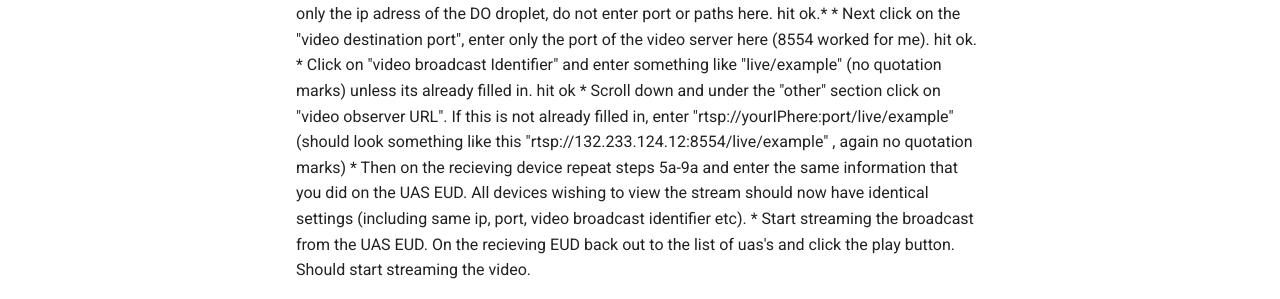
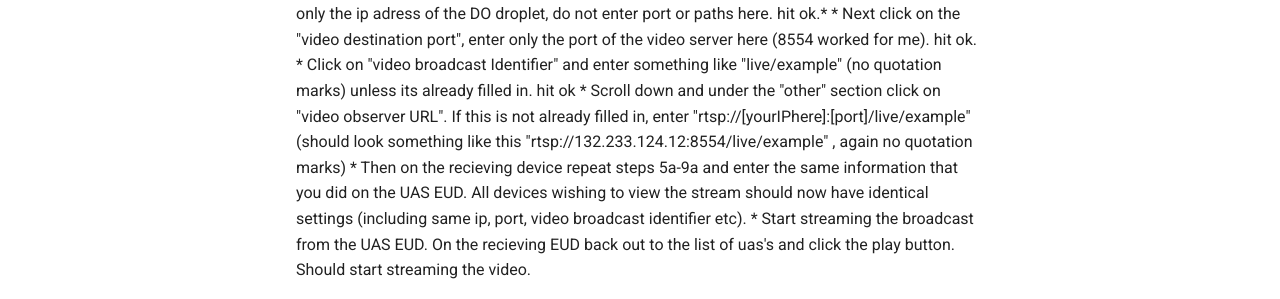
Before and after one commit to FreeTAKTeam/FreeTAKServer-User-Docs, an MkDocs documentation site: the page built from docs/docs/tools/UASTool.md, in a window 1280 px wide. Shown: the part 380-679 px from the top of the page. Built offline with MkDocs 1.6.1 and Material for MkDocs 9.7.7, drawn with Linux system fonts in a browser that asks for light colours; comment, search, counter and statistics services are not loaded; the version menu is left out; some of the changed text lies outside the part shown.

```diff
--- a/docs/docs/tools/UASTool.md
+++ b/docs/docs/tools/UASTool.md
@@ -2,11 +2,11 @@
 
 The UAS Tool is a plug-in that provides integration of Unmanned Aircraft Systems (UAS) for enhanced Situational Awareness (SA) and telemetry data, Full Motion Video (FMV), and command and control (C2).
  Connects UAS tool to FTS infrastructure
-* Make sure all devices are connected to the FTS server on the Digital Ocean (DO) droplet.
-* Open UAS tool settings, go to "network preferences", click on "video broadcast destination and change it to Wowza Server"
-* Scroll down to the "Wowza preferences" section, click the "video destination ip adress" and enter only the ip adress of the DO droplet, do not enter port or paths here. hit ok.*
-* Next click on the "video destination port", enter only the port of the video server here (8554 worked for me). hit ok.
-* Click on "video broadcast Identifier" and enter something like "live/example" (no quotation marks) unless its already filled in. hit ok
-*  Scroll down and under the "other" section click on "video observer URL". If this is not already filled in, enter "rtsp://yourIPhere:port/live/example" (should look something like this "rtsp://132.233.124.12:8554/live/example" , again no quotation marks)
-* Then on the recieving device repeat steps 5a-9a and enter the same information that you did on the UAS EUD. All devices wishing to view the stream should now have identical settings (including same ip, port, video broadcast identifier etc).
+ * Make sure all devices are connected to the FTS server on the Digital Ocean (DO) droplet.
+ * Open UAS tool settings, go to "network preferences", click on "video broadcast destination and change it to Wowza Server"
+ * Scroll down to the "Wowza preferences" section, click the "video destination ip adress" and enter only the ip adress of the DO droplet, do not enter port or paths here. hit ok.*
+ * Next click on the "video destination port", enter only the port of the video server here (8554 worked for me). hit ok.
+ * Click on "video broadcast Identifier" and enter something like "live/example" (no quotation marks) unless its already filled in. hit ok
+ *  Scroll down and under the "other" section click on "video observer URL". If this is not already filled in, enter "rtsp://[yourIPhere]:[port]/live/example" (should look something like this "rtsp://132.233.124.12:8554/live/example" , again no quotation marks)
+ * Then on the recieving device repeat steps 5a-9a and enter the same information that you did on the UAS EUD. All devices wishing to view the stream should now have identical settings (including same ip, port, video broadcast identifier etc).
 * Start streaming the broadcast from the UAS EUD. On the recieving EUD back out to the list of uas's and click the play button. Should start streaming the video.
```
